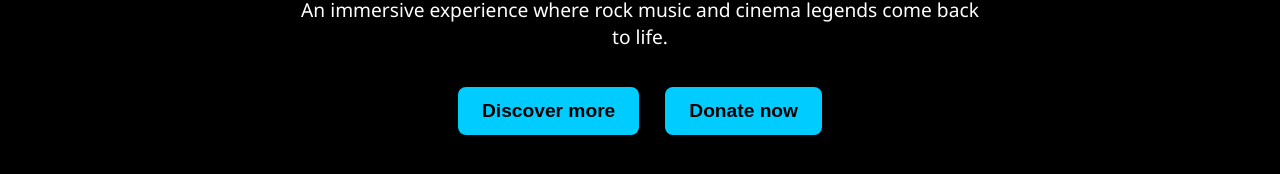
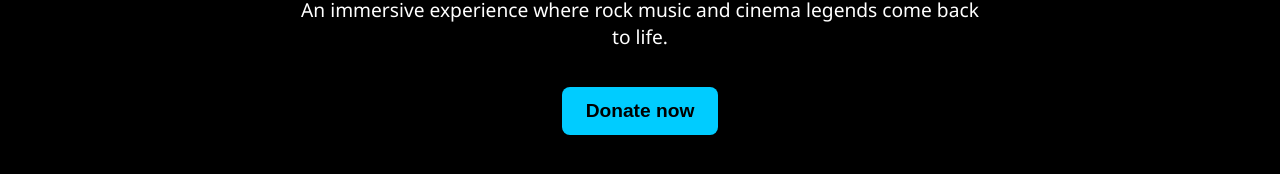
Before and after one commit to GoldRaziel/SRC6, a React (Create React App) app: page / in a window 1280 px wide. Shown: the part 606-780 px from the top of the page. Built offline with nearby package versions, Linux system fonts and the light colour scheme.

Commit message:
Update Home.js

```diff
--- a/src/pages/Home.js
+++ b/src/pages/Home.js
@@ -31,23 +31,7 @@ const Home = () => {
 
       {/* Pulsanti corretti */}
       <div style={{ marginTop: '2rem', display: 'flex', gap: '1rem', justifyContent: 'center', flexWrap: 'wrap' }}>
-        {/* Tasto SCOPRI DI PIÙ collegato alla pagina "Chi siamo" */}
-        <a href="/idea">
-          <button
-            style={{
-              fontSize: '1.2rem',
-              padding: '0.8rem 1.5rem',
-              backgroundColor: '#00ccff',
-              color: '#000',
-              border: 'none',
-              borderRadius: '8px',
-              fontWeight: 'bold',
-              cursor: 'pointer'
-            }}
-          >
-            {t('home_cta_discover')}
-          </button>
-        </a>
+
 
         {/* Tasto DONA ORA collegato direttamente a Stripe */}
         <a
```
